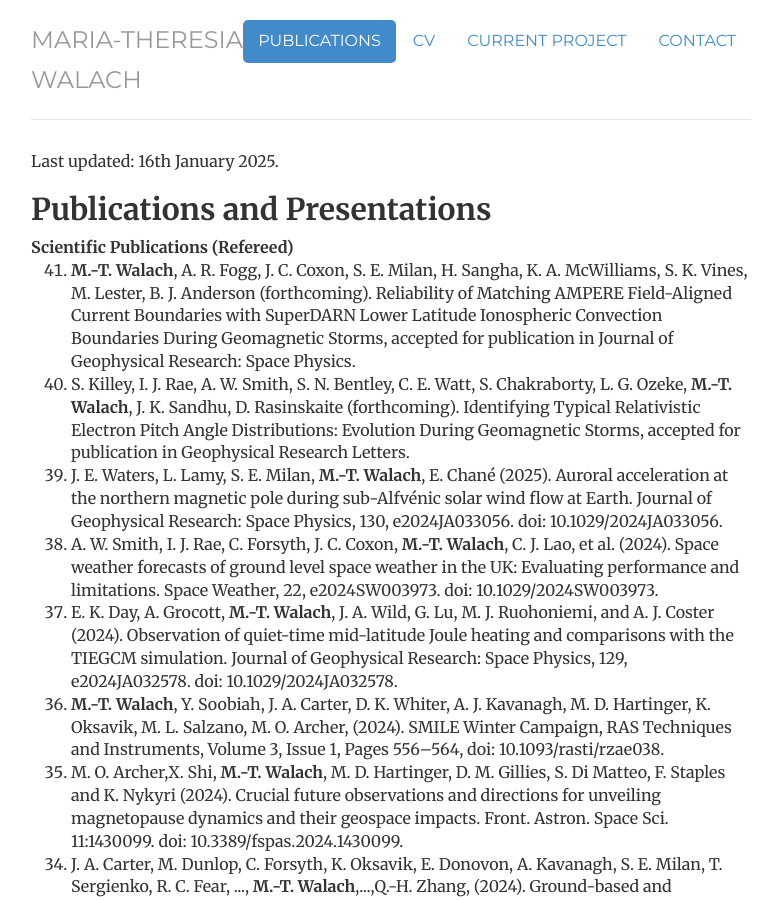
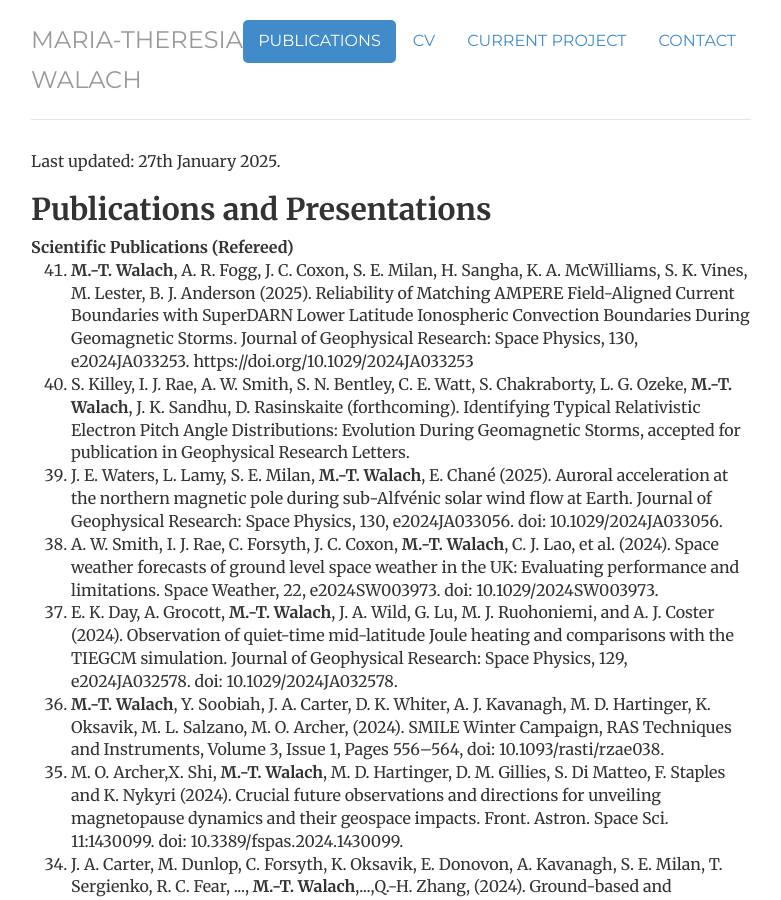
Before and after one commit to mtwalach/mtwalach.github.io, a Jekyll site: the page built from publications/index.html, in a window 1280 px wide and 900 px high. Shown: the whole window, without its empty margins (249-1030 px from the left). Built offline with Jekyll 4.4.1, drawn with Linux system fonts in a browser that asks for light colours.

Commit message:
pub update

```diff
--- a/publications/index.html
+++ b/publications/index.html
@@ -8,13 +8,13 @@ notes: passive
 contact: passive
 description:   Maria-Theresia Walach // Space plasma physics & planetary science.
 ---
-<div class="Publications - last updated: 16th January 2025">
+<div class="Publications - last updated: 27th January 2025">
 	<!-- <a href="/files/Publication_list_Jun2023_MTW.pdf"target="_blank" class="btn btn-default pull-right" title="Download Publications as PDF">Download Publications as PDF - last updated: 19th June 2023</a> -->
-    <p>Last updated: 16th January 2025.</p>
+    <p>Last updated: 27th January 2025.</p>
     <h2>Publications and Presentations </h2>
     <strong>Scientific Publications (Refereed)</strong>
     <ol reversed>
-      <li><b>M.-T. Walach</b>, A. R. Fogg, J. C. Coxon, S. E. Milan, H. Sangha, K. A. McWilliams, S. K. Vines, M. Lester, B. J. Anderson (forthcoming). Reliability of Matching AMPERE Field-Aligned Current Boundaries with SuperDARN Lower Latitude Ionospheric Convection Boundaries During Geomagnetic Storms, accepted for publication in Journal of Geophysical Research: Space Physics.</li>
+      <li><b>M.-T. Walach</b>, A. R. Fogg, J. C. Coxon, S. E. Milan, H. Sangha, K. A. McWilliams, S. K. Vines, M. Lester, B. J. Anderson (2025). Reliability of Matching AMPERE Field-Aligned Current Boundaries with SuperDARN Lower Latitude Ionospheric Convection Boundaries During Geomagnetic Storms. Journal of Geophysical Research: Space Physics, 130, e2024JA033253. https://doi.org/10.1029/2024JA033253</li>
       <li>S. Killey, I. J. Rae, A. W. Smith, S. N. Bentley, C. E. Watt, S. Chakraborty, L. G. Ozeke, <b>M.-T. Walach</b>, J. K. Sandhu, D. Rasinskaite (forthcoming). Identifying Typical Relativistic Electron Pitch Angle Distributions: Evolution During Geomagnetic Storms, accepted for publication in Geophysical Research Letters.</li>
       <li>J. E. Waters, L. Lamy, S. E. Milan, <b>M.-T. Walach</b>, E. Chané (2025).  Auroral acceleration at the northern magnetic pole during sub-Alfvénic solar wind flow at Earth. Journal of Geophysical Research: Space Physics, 130, e2024JA033056. doi: 10.1029/2024JA033056. </li>
       <li>A. W. Smith, I. J. Rae, C. Forsyth, J. C. Coxon, <b>M.-T. Walach</b>, C. J. Lao, et al. (2024). Space weather forecasts of ground level space weather in the UK: Evaluating performance and limitations. Space Weather, 22, e2024SW003973. doi: 10.1029/2024SW003973.</li>
@@ -37,7 +37,7 @@ description:   Maria-Theresia Walach // Space plasma physics & planetary science
       <li>T. Elsden, T. K. Yeoman, S. J. Wharton, I. J. Rae, J. K. Sandhu, <b>M.-T. Walach</b>, M. K. James and D. M. Wright, Modeling the Varying Location of Field Line Resonances During Geomagnetic Storms (2022), Journal of Geophysical Research: Space Physics, 127, 1, 19 p., e2021IJA029804, doi:10.1029/2021JA029804.</li>
       <li>J. H. Lane, A. Grocott, N. A. Case, and <b>M.-T. Walach</b> (2021), Dynamics of variable dusk–dawn flow associated with magnetotail current sheet flapping, Ann. Geophys., 39, 1037–1053, doi: 10.5194/angeo-39-1037-2021</li>
       <li>S. D. Walton, C. Forsyth, I. J. Rae, C. E. J. Watt, R. L. Thompson, R. B. Horne, N. P. Meredith, C. J. Rodger, <b>M.-T. Walach</b>, M. A. Cliver and S. A. Glauert (2021). Cross-L* coherence of the outer radiation belt during storms and the role of the plasmapause, J. Geophys. Res.: Space Physics, 126, e2021JA029308. doi: 10.1029/2021JA029308.</li>
-      <li>J. K. Sandhu, I. J. Rae, F. A.  Staples, D. P. Hartley, <b>M.-T. Walach</b>, T. Elsden, and K. R. Murphy, (2021), The roles of the magnetopause and plasmapause in storm-time ULF wave power enhancements, Journal of Geophysical Research: Space Physics, 126, e2021JA029337. doi:10.1029/2021JA029337.</li>
+      <li>J. K. Sandhu, I. J. Rae, F. A. Staples, D. P. Hartley, <b>M.-T. Walach</b>, T. Elsden, and K. R. Murphy, (2021), The roles of the magnetopause and plasmapause in storm-time ULF wave power enhancements, Journal of Geophysical Research: Space Physics, 126, e2021JA029337. doi:10.1029/2021JA029337.</li>
       <li>J. K. Sandhu, I. J. Rae, J. R. Wygant, A. W. Breneman, S. Tian, C. E. J. Watt, R. B. Horne, L. G. Ozeke, M. Georgiou, and <b>M.-T. Walach</b> (2021), ULF Wave Driven Radial Diffusion During Geomagnetic Storms: A statistical analysis of Van Allen Probes observations, Journal of Geophysical Research: Space Physics, 126, e2020JA029024. doi:10.1029/2020JA029024.</li>
       <li><b>M.-T. Walach</b>, A. Grocott, and S. E. Milan (2021), Average Ionospheric Electric Field Morphologies during Geomagnetic Storm Phases, Journal of Geophysical Research: Space Physics, 126, e2020JA028512. doi:10.1029/2020JA028512.</li>
       <li>S. J. Wharton, I. J. Rae, J. K. Sandhu, <b>M.-T. Walach</b>, D. M. Wright, and T. K. Yeoman, (2020) The changing eigenfrequency continuum during geomagnetic storms: Implications for plasma mass dynamics and ULF wave coupling, Journal of Geophysical Research: Space Physics, 125, e2019JA027648, doi: 10.1029/2019JA027648.</li>
```
Also changed, not shown: 1 other file.
